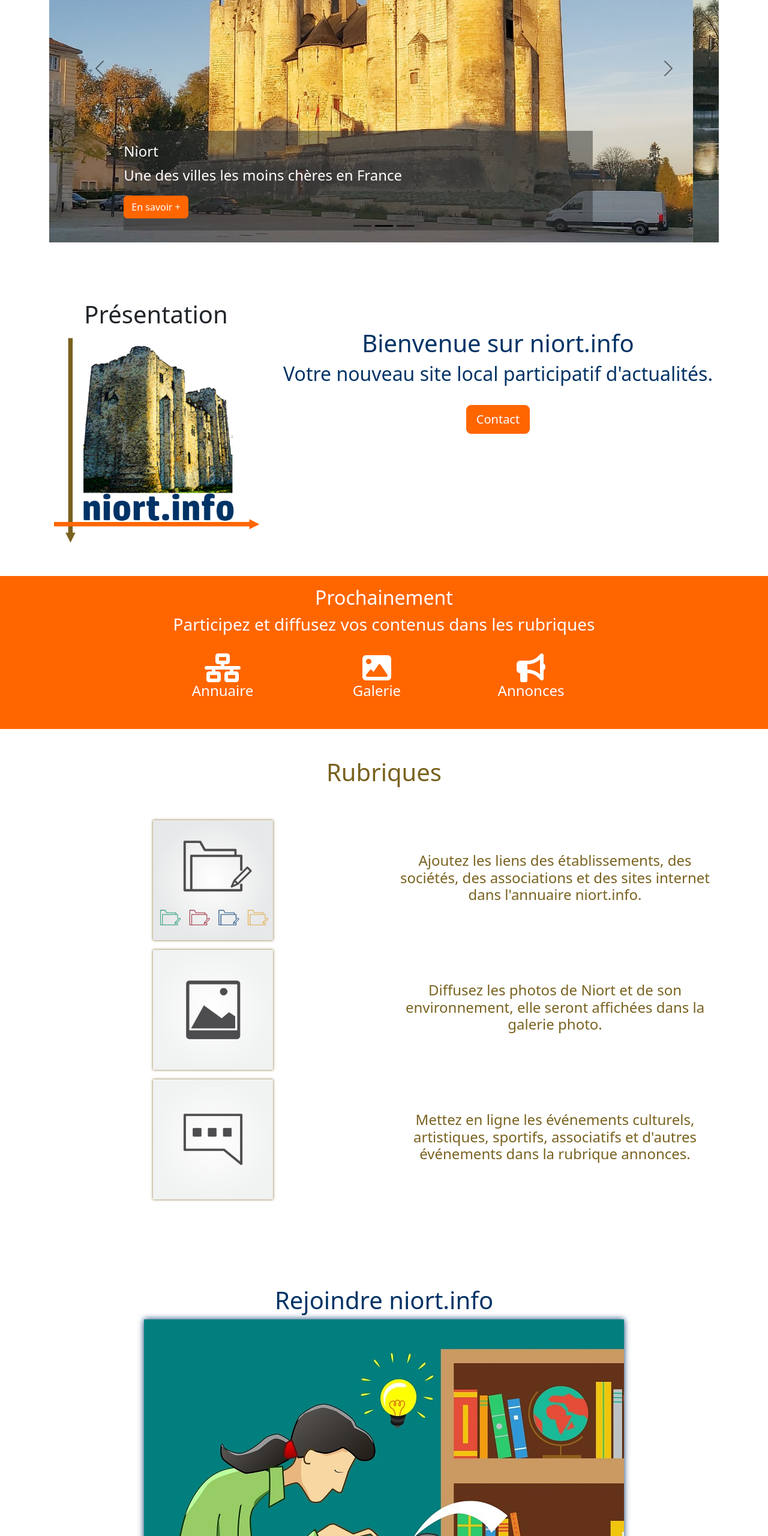
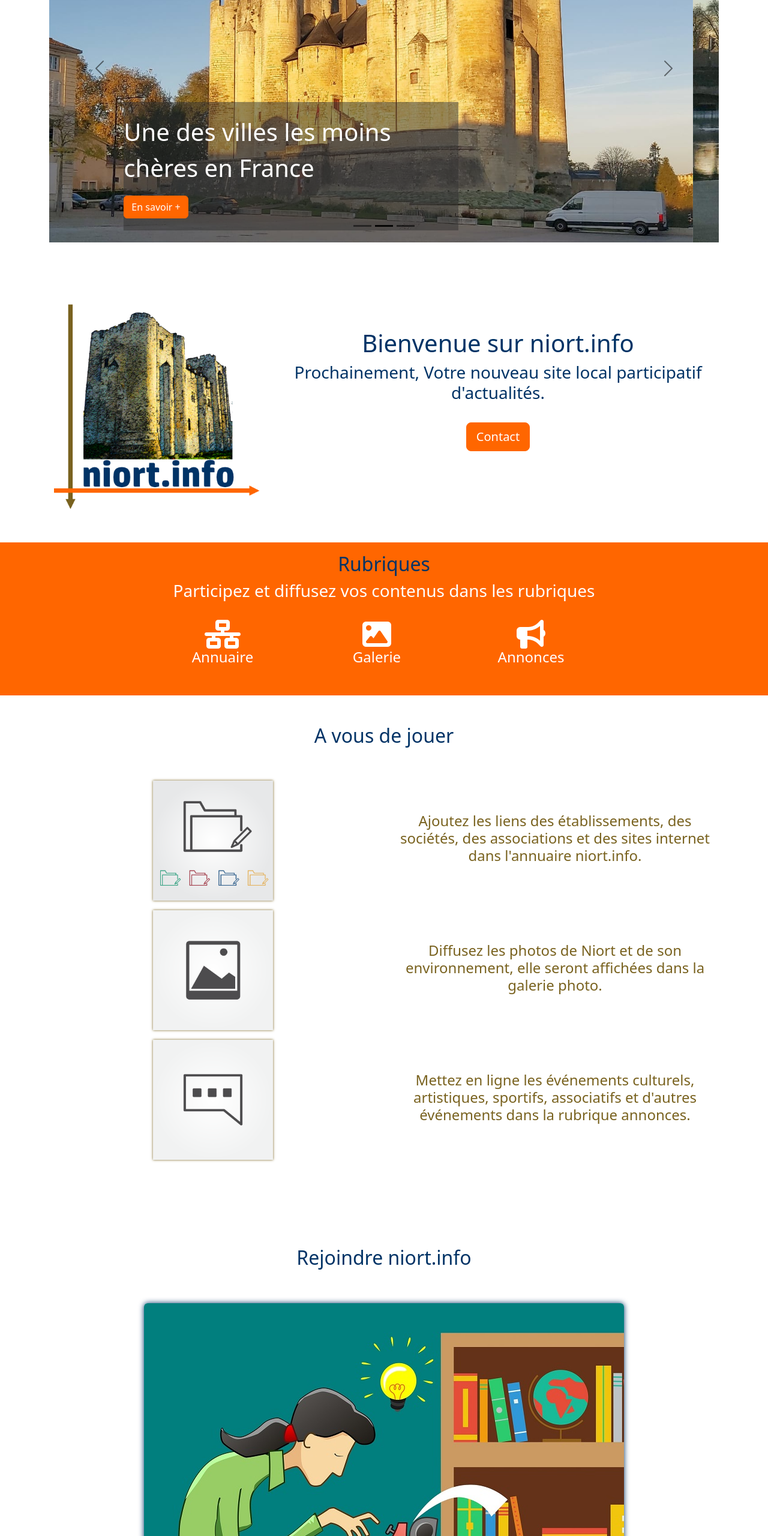
Before and after one commit to hovan-ch/niort-info, a plain HTML site: page index.html in a window 1280 px wide. Shown: the part 240-2800 px from the top of the page at 60% size. Drawn offline with nearby package versions, Linux system fonts and the light colour scheme.

Commit message:
Mettre à jour les couleurs

```diff
--- a/index.html
+++ b/index.html
@@ -62,26 +62,26 @@
               <div class="carousel-inner">
                 <div class="carousel-item active" data-bs-interval="2500">
                   <img src="./images/niort-1.jpg" class="d-block w-100" alt="...">
-                  <div class="carousel-caption d-none d-md-block bg-gris text-start">
-                    <h5>Niort</h5>
-                    <p>Bienvenue dans la capital des mutuelles et des assurances</p>
+                  <div class="carousel-caption d-none d-md-block bg-gris text-start w-50">
+
+                    <p class="fs-1">Bienvenue dans la capital des mutuelles et des assurances</p>
                     <a href="ville.html" class="btn bg-orange">En savoir +</a>
                   </div>
                 </div>
                 <div class="carousel-item" data-bs-interval="2500">
                   <img src="./images/niort-2.jpg" class="d-block w-100" alt="...">
-                  <div class="carousel-caption d-none d-md-block bg-gris text-start">
-                    <h5>Niort</h5>
-                    <p>Une des villes les moins chères en France</p>
+                  <div class="carousel-caption d-none d-md-block bg-gris text-start w-50">
+
+                    <p class="fs-1">Une des villes les moins chères en France</p>
                     <a href="ville.html" class="btn bg-orange">En savoir +</a>
 
                   </div>
                 </div>
                 <div class="carousel-item" data-bs-interval="2500">
                   <img src="./images/niort-3.jpg" class="d-block w-100" alt="...">
-                  <div class="carousel-caption d-none d-md-block bg-gris text-start">
-                    <h5>Niort</h5>
-                    <p>Une étape incontournable de votre séjour, dans le Marais poitevin</p>
+                  <div class="carousel-caption d-none d-md-block bg-gris text-start w-50">
+
+                    <p class="fs-1">Une étape incontournable de votre séjour, dans le Marais poitevin</p>
                     <a href="ville.html" class="btn bg-orange">En savoir +</a>
 
                   </div>
@@ -109,12 +109,12 @@
       <div class="container">
         <div class="row mt-5 pt-5">
           <div class="col-md-4 text-center">
-            <h1>Présentation</h1>
+
             <img src="./images/niort_info_logo.png" alt="niort.info" srcset="">
           </div>
           <div class="col-md-8 text-center text-blue pt-5">
             <h1>Bienvenue sur niort.info</h1>
-            <h2>Votre nouveau site local participatif d'actualités.</h2>
+            <h3>Prochainement, Votre nouveau site local participatif d'actualités.</h3>
             <a href="contact.html" class="btn btn-lg bg-orange m-4">Contact</a>
           </div>
 
@@ -127,7 +127,7 @@
     <section id="images3">
       <div class="container-fluid">
         <div class="row text-center bg-orange mt-5 py-3">
-          <h2>Prochainement</h2>
+          <h2 class="text-blue">Rubriques</h2>
           <h3>Participez et diffusez vos contenus dans les rubriques</h3>
 
           <div class="row d-flex justify-content-center">
@@ -157,7 +157,7 @@
       <div class="container">
         <div class="row mt-5">
           <div class="col-md-12 text-center">
-           <h1>Rubriques</h1>
+           <h2 class="text-blue">A vous de jouer</h2>
           </div>
         </div>
         <div class="row align-items-center mt-5" id="annuaire">
@@ -202,8 +202,8 @@
       <div class="container-fluid">
         <div class="row text-center mt-5 py-5 text-blue">
           <div class="col pt-5">
-            <h1>Rejoindre niort.info</h1>
-            <img src="./images/participation.jpg" alt="Participation" srcset="">
+            <h2 class="text-blue">Rejoindre niort.info</h2>
+            <img src="./images/participation.jpg" alt="Participation" class="rounded mt-5">
             <h3 class="pt-3">Vous êtes journaliste? écrivain? envie de participer à la rédaction des articles sur
               niort.info?</h3>
             <a href="contact.html" class="btn btn-lg bg-orange m-4">Contact</a>
```
Also changed, not shown: ville.html (+2 -2 lines).
